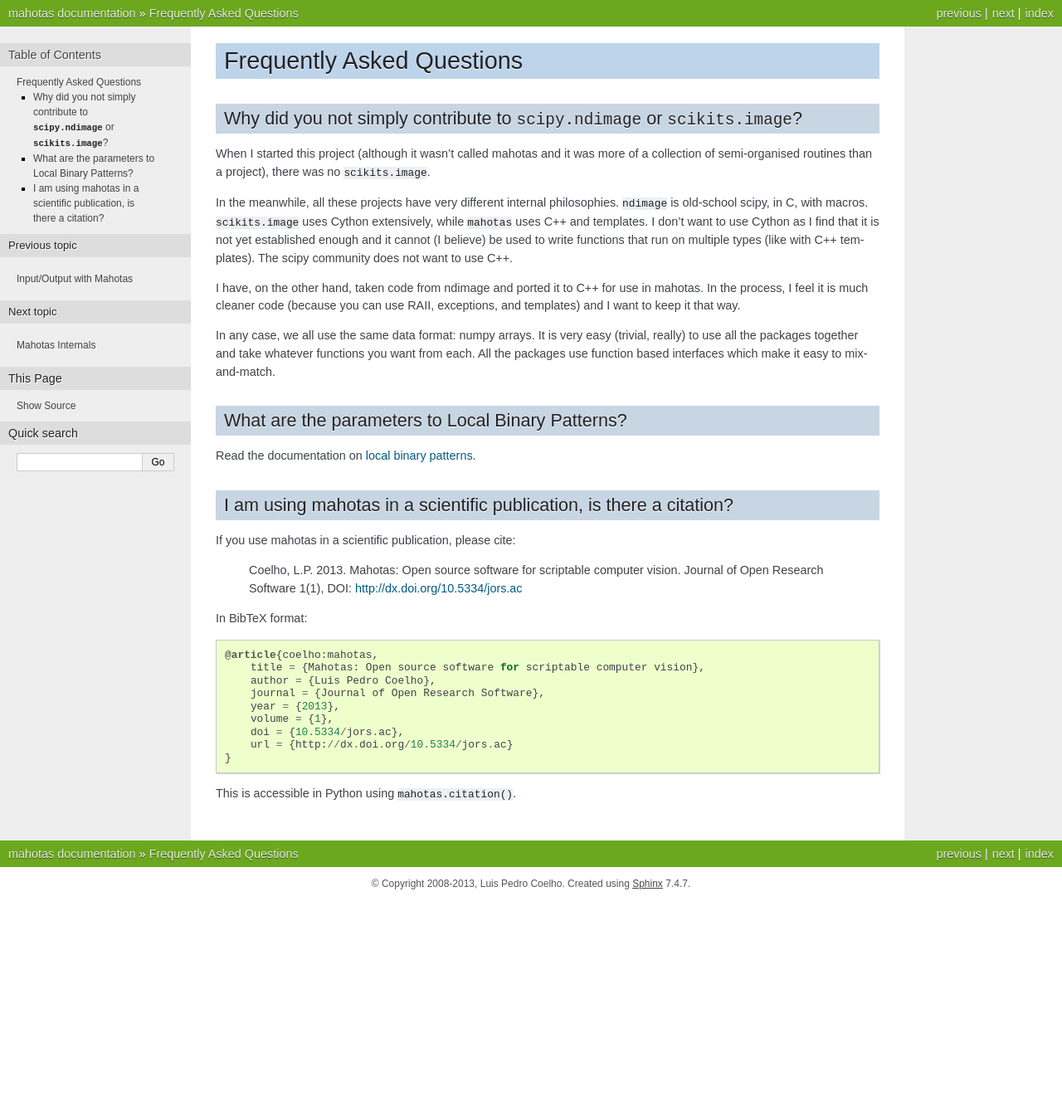
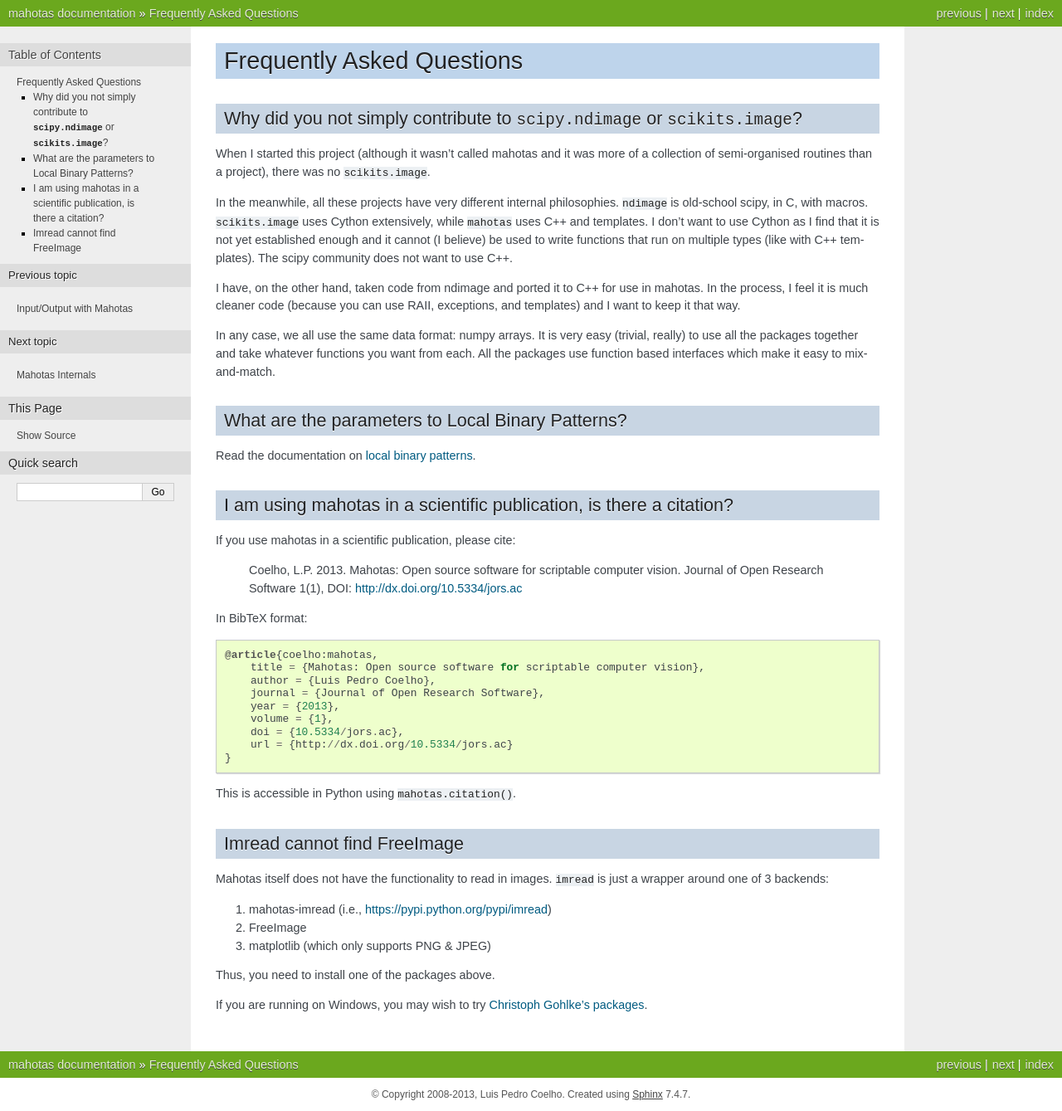
Before and after one commit to luispedro/mahotas, a Sphinx documentation site: the page built from docs/source/faq.rst, in a window 1280 px wide. Shown: the whole page at 83% size. Built offline with Sphinx 7.4.7, drawn with Linux system fonts in a browser that asks for light colours; formulas are drawn with MathJax 3; the version number could not be read and is left out; before the commit the page ends 1085 px from its top, so only the background shows below that.

Commit message:
DOC Answer FAQ
This shows up on a regular basis

```diff
--- a/docs/source/faq.rst
+++ b/docs/source/faq.rst
@@ -52,3 +52,18 @@ In BibTeX format::
     }
 
 This is accessible in Python using ``mahotas.citation()``.
+
+Imread cannot find FreeImage
+~~~~~~~~~~~~~~~~~~~~~~~~~~~~
+
+Mahotas itself does not have the functionality to read in images. ``imread`` is
+just a wrapper around one of 3 backends:
+
+1. mahotas-imread (i.e., https://pypi.python.org/pypi/imread)
+2. FreeImage
+3. matplotlib (which only supports PNG & JPEG)
+
+Thus, you need to install one of the packages above.
+
+If you are running on Windows, you may wish to try `Christoph Gohlke's packages
+<http://www.lfd.uci.edu/~gohlke/pythonlibs/#mahotas>`__.
```
